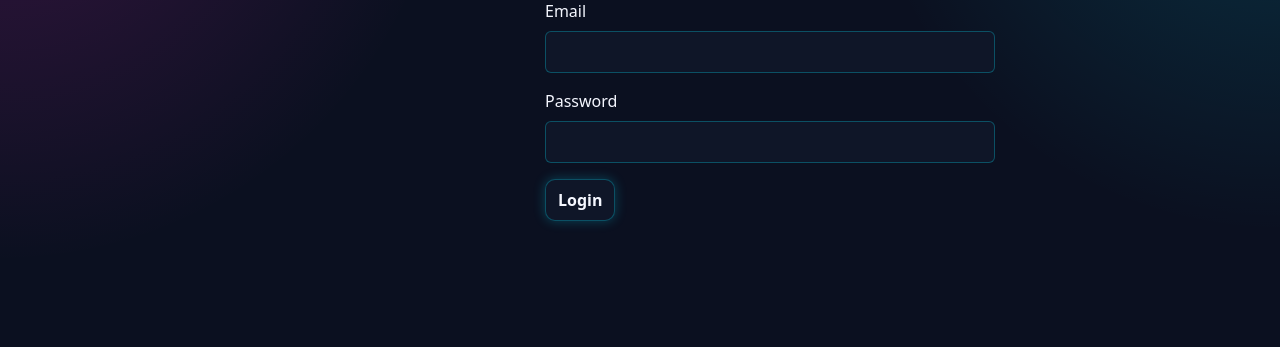
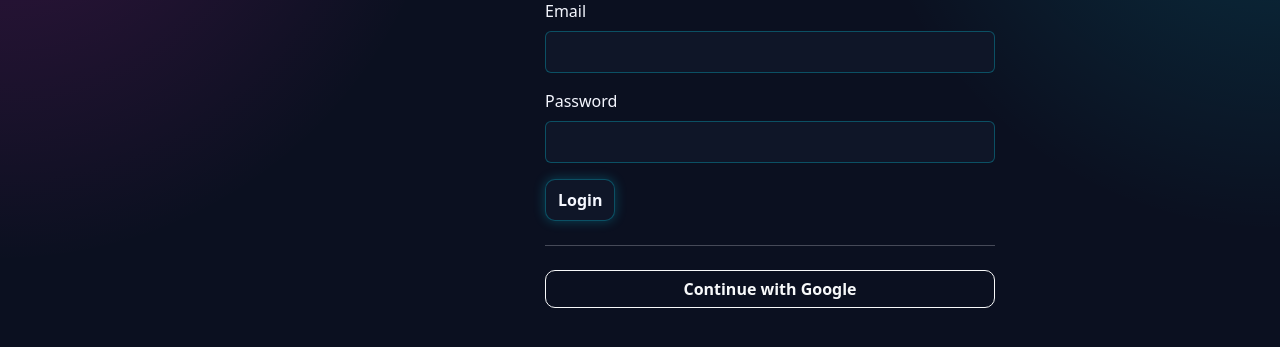
Before and after one commit to OloaneShark/get-a-job, a Flask app: page /login in a window 1280 px wide. Shown: the part 190-537 px from the top of the page. Run offline with Flask 3, Linux system fonts and the light colour scheme; parts of the project's set-up code (start-up, migrations or seed data) failed here and were passed over; some libraries are stand-ins or nearby versions.

Commit message:
Add Google OAuth authentication

```diff
--- a/app.py
+++ b/app.py
@@ -16,6 +16,7 @@ from datetime import datetime, timezone
 from dotenv import load_dotenv
 from io import StringIO
 from werkzeug.utils import secure_filename
+from authlib.integrations.flask_client import OAuth
 from flask import (
     Flask,
     render_template,
@@ -119,18 +120,55 @@ load_dotenv()
 app = Flask(__name__)
 csrf = CSRFProtect(app)
 
-app.config["SECRET_KEY"] = os.getenv("SECRET_KEY", "dev-secret-key")
-app.config["SQLALCHEMY_DATABASE_URI"] = os.getenv("DATABASE_URL")
+app.config["SECRET_KEY"] = os.getenv(
+    "SECRET_KEY",
+    "dev-secret-key"
+)
+
+app.config["SQLALCHEMY_DATABASE_URI"] = os.getenv(
+    "DATABASE_URL"
+)
+
+app.config["GOOGLE_CLIENT_ID"] = os.getenv(
+    "GOOGLE_CLIENT_ID"
+)
+
+app.config["GOOGLE_CLIENT_SECRET"] = os.getenv(
+    "GOOGLE_CLIENT_SECRET"
+)
+
+app.config["GOOGLE_REDIRECT_URI"] = os.getenv(
+    "GOOGLE_REDIRECT_URI"
+)
+
 app.config["SQLALCHEMY_ENGINE_OPTIONS"] = {
     "pool_pre_ping": True,
     "pool_recycle": 300,
     "pool_size": 3,
     "max_overflow": 2,
 }
+
 app.config["UPLOAD_FOLDER"] = "uploads"
 
+
 if not app.config["SQLALCHEMY_DATABASE_URI"]:
-    raise RuntimeError("DATABASE_URL is not set.")
+    raise RuntimeError(
+        "DATABASE_URL is not set."
+    )
+
+oauth = OAuth(app)
+
+oauth.register(
+    name="google",
+    server_metadata_url=(
+        "https://accounts.google.com/"
+        ".well-known/openid-configuration"
+    ),
+    client_kwargs={
+        "scope": "openid profile email"
+    }
+)
+
 
 db.init_app(app)
 
@@ -146,7 +184,6 @@ def get_latest_resume_for_user(user_id):
         .order_by(Resume.uploaded_at.desc())
         .first()
     )
-
 
 
 def canonical_job_posting_url(value):
@@ -196,7 +233,7 @@ def discovered_job_action_response(
 
 @login_manager.user_loader
 def load_user(user_id):
-    return User.query.get(int(user_id))
+    return db.session.get(User, int(user_id))
 
 
 @app.context_processor
@@ -270,6 +307,39 @@ def register():
     return render_template("register.html", form=form)
 
 
+def generate_google_username(email):
+    email_prefix = email.split("@", 1)[0]
+
+    base = "".join(
+        character
+        for character in email_prefix
+        if character.isalnum()
+        or character == "_"
+    )
+
+    if not base:
+        base = "google_user"
+
+    base = base[:70]
+
+    candidate = base
+    counter = 1
+
+    while User.query.filter_by(
+        username=candidate
+    ).first():
+        suffix = f"_{counter}"
+
+        candidate = (
+            base[:80 - len(suffix)]
+            + suffix
+        )
+
+        counter += 1
+
+    return candidate
+
+
 @app.route("/login", methods=["GET", "POST"])
 def login():
     form = LoginForm()
@@ -279,9 +349,13 @@ def login():
             email=form.email.data
         ).first()
 
-        if user and bcrypt.checkpw(
-            form.password.data.encode("utf-8"),
-            user.password.encode("utf-8")
+        if (
+            user
+            and user.password
+            and bcrypt.checkpw(
+                form.password.data.encode("utf-8"),
+                user.password.encode("utf-8")
+            )
         ):
             try:
                 user.last_ip = get_client_ip()
@@ -310,6 +384,209 @@ def login():
         flash("Login failed. Check your email and password again.", "danger")
 
     return render_template("login.html", form=form)
+
+
+@app.route("/auth/google")
+def google_login():
+    if current_user.is_authenticated:
+        return redirect(
+            url_for("dashboard")
+        )
+
+    redirect_uri = app.config.get(
+        "GOOGLE_REDIRECT_URI"
+    )
+
+    if not (
+        app.config.get("GOOGLE_CLIENT_ID")
+        and app.config.get(
+            "GOOGLE_CLIENT_SECRET"
+        )
+        and redirect_uri
+    ):
+        flash(
+            "Google sign-in is not configured.",
+            "danger"
+        )
+
+        return redirect(
+            url_for("login")
+        )
+
+    return oauth.google.authorize_redirect(
+        redirect_uri
+    )
+
+
+@app.route("/auth/google/callback")
+def google_callback():
+    if current_user.is_authenticated:
+        return redirect(
+            url_for("dashboard")
+        )
+
+    try:
+        token = (
+            oauth.google
+            .authorize_access_token()
+        )
+
+        userinfo = token.get("userinfo")
+
+    except Exception as error:
+        print(
+            "GOOGLE OAUTH ERROR:",
+            repr(error)
+        )
+
+        flash(
+            "Google sign-in could not be "
+            "completed. Please try again.",
+            "danger"
+        )
+
+        return redirect(
+            url_for("login")
+        )
+
+    if not userinfo:
+        flash(
+            "Google did not return "
+            "account information.",
+            "danger"
+        )
+
+        return redirect(
+            url_for("login")
+        )
+
+    google_sub = str(
+        userinfo.get("sub", "")
+    ).strip()
+
+    email = str(
+        userinfo.get("email", "")
+    ).strip().lower()
+
+    email_verified = (
+        userinfo.get("email_verified")
+        is True
+        or str(
+            userinfo.get(
+                "email_verified",
+                ""
+            )
+        ).lower() == "true"
+    )
+
+    if (
+        not google_sub
+        or not email
+        or not email_verified
+    ):
+        flash(
+            "Google could not verify "
+            "this account.",
+            "danger"
+        )
+
+        return redirect(
+            url_for("login")
+        )
+
+    user = User.query.filter_by(
+        google_sub=google_sub
+    ).first()
+
+    try:
+        if user is None:
+            existing_email_user = (
+                User.query
+                .filter(
+                    db.func.lower(
+                        User.email
+                    )
+                    == email
+                )
+                .first()
+            )
+
+            if existing_email_user:
+                flash(
+                    "An account with that "
+                    "email already exists. "
+                    "Log in with your "
+                    "password first.",
+                    "warning"
+                )
+
+                return redirect(
+                    url_for("login")
+                )
+
+            user = User(
+                username=(
+                    generate_google_username(
+                        email
+                    )
+                ),
+                email=email,
+                password=None,
+                google_sub=google_sub,
+                last_ip=get_client_ip()
+            )
+
+            db.session.add(user)
+            db.session.flush()
+
+            record_security_event(
+                user.id,
+                "registration_google"
+            )
+
+        else:
+            user.last_ip = get_client_ip()
+
+            record_security_event(
+                user.id,
+                "login_google"
+            )
+
+        db.session.commit()
+
+        login_user(user)
+
+        log_action(
+            user.id,
+            "User logged in with Google"
+        )
+
+        flash(
+            "Login successful.",
+            "success"
+        )
+
+        return redirect(
+            url_for("dashboard")
+        )
+
+    except Exception as error:
+        db.session.rollback()
+
+        print(
+            "GOOGLE LOGIN DATABASE ERROR:",
+            repr(error)
+        )
+
+        flash(
+            "Google sign-in could not be "
+            "completed. Please try again.",
+            "danger"
+        )
+
+        return redirect(
+            url_for("login")
+        )
 
 
 @app.route("/logout")
--- a/models.py
+++ b/models.py
@@ -35,7 +35,9 @@ class User(db.Model, UserMixin):
 
     username = db.Column( db.String(80), unique=True, nullable=False)
     email = db.Column(db.String(120), unique=True, nullable=False)
-    password = db.Column(db.String(255), nullable=False)
+    password = db.Column(db.String(255), nullable=True)
+
+    google_sub = db.Column(db.String(255), unique=True, nullable=True)
 
     last_ip = db.Column(db.String(45), nullable=True)
 
--- a/templates/login.html
+++ b/templates/login.html
@@ -1,7 +1,6 @@
-
 {% extends "base.html" %}
 
-{% block title %}Login - Get-A-Job{% endblock %}
+{% block title %}Login - JobFinitum{% endblock %}
 
 {% block content %}
 
@@ -32,6 +31,17 @@
 
             {{ form.submit(class="btn btn-primary") }}
         </form>
+
+        <hr class="my-4">
+
+        <div class="d-grid">
+            <a
+                href="{{ url_for('google_login') }}"
+                class="btn btn-outline-light"
+            >
+                Continue with Google
+            </a>
+        </div>
     </div>
 </div>
 
```
